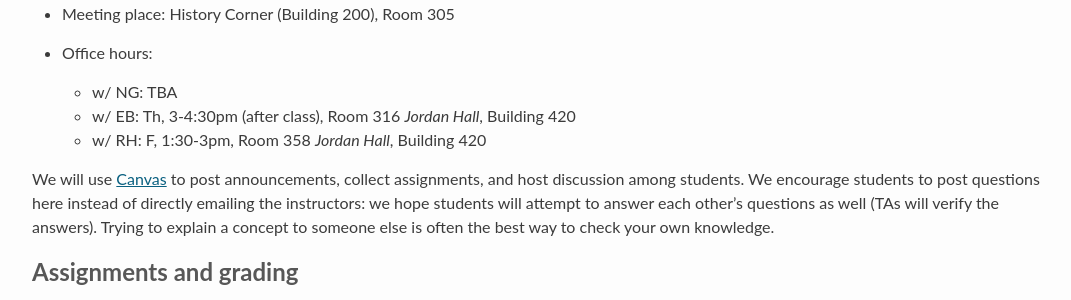
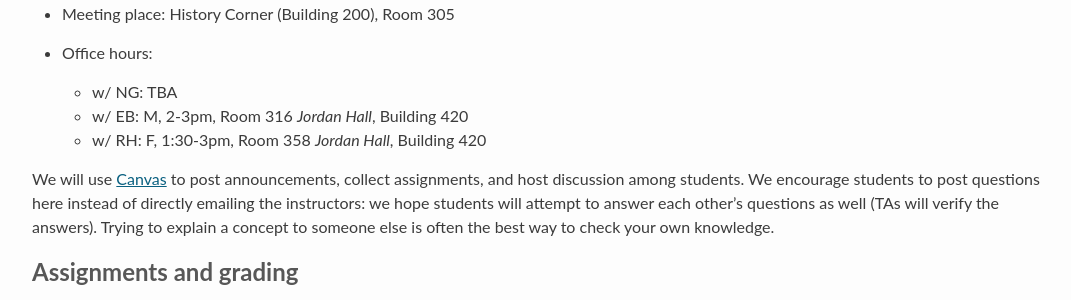
Before and after one commit to stanford-cocolab/cocolab.stanford.edu, a Jekyll site: the page built from psych204-fall2017.md, in a window 1280 px wide and 900 px high, scrolled down 690 px. Shown: the part 154-454 px from the top of the window, without its empty margins (94-1165 px from the left). Built offline with Jekyll 4.4.1, drawn with Linux system fonts in a browser that asks for light colours; Markdown is read by kramdown in place of the engine named in the settings; a script that is not in the unit is left out; our own code applies the rules of GitHub Pages for plain Markdown files.

Commit message:
change erin's office hours to tuesday

```diff
--- a/psych204-fall2017.md
+++ b/psych204-fall2017.md
@@ -21,7 +21,7 @@ Examples will be drawn from areas including concept learning, causal reasoning,
 
 * Office hours:
   * w/ NG: TBA
-  * w/ EB: Th, 3-4:30pm (after class), Room 316 *Jordan Hall*, Building 420
+  * w/ EB: M, 2-3pm, Room 316 *Jordan Hall*, Building 420
   * w/ RH: F, 1:30-3pm, Room 358 *Jordan Hall*, Building 420
 
 We will use [Canvas](https://canvas.stanford.edu/courses/70937/) to post announcements, collect assignments, and host discussion among students. We encourage students to post questions here instead of directly emailing the instructors: we hope students will attempt to answer each other's questions as well (TAs will verify the answers). Trying to explain a concept to someone else is often the best way to check your own knowledge.
```
